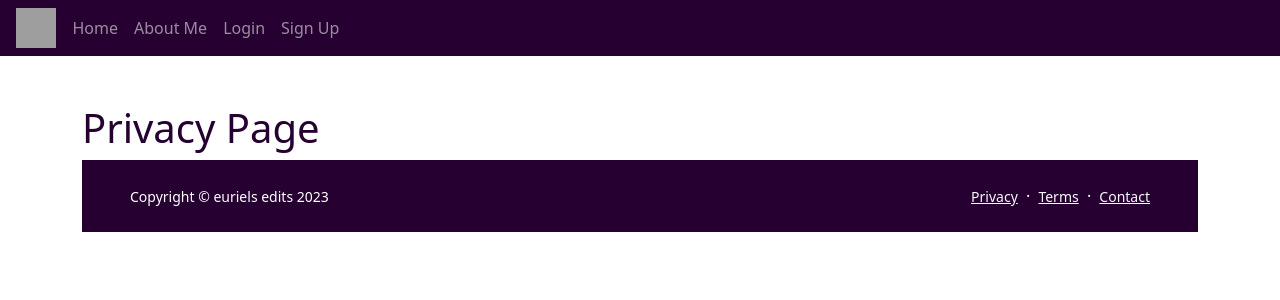
After one commit to eur1el/referenceflask, a Flask app: page /terms in a window 1280 px wide. The commit adds this page. Shown: the top 300 px of the page. Run offline with Flask 3, Linux system fonts and the light colour scheme; data comes from the database, SQL or seed files in the repository; some libraries are stand-ins or nearby versions; grey boxes are pictures that could not be loaded.

Commit message:
created pages according to footer

```diff
--- a/Content/website/templates/create_post.html
+++ b/Content/website/templates/create_post.html
@@ -1,6 +1,6 @@
 <!--Uses base template's code for base html site-->
-{% extends "base.html" %} {% block title %}Home{% endblock %} {% block content
-  %}
+{% extends "base.html" %} {% block title %}Home{% endblock %} {% block content%}
+
 
   <div class="content-section">
     <form method="POST">
--- /dev/null
+++ b/Content/website/templates/terms.html
@@ -0,0 +1,24 @@
+<!--Extends code from base.html for a basic page-->
+{% extends "base.html" %} {% block title %}Home{% endblock %}
+{% block content %}
+<br>
+<br>
+<h1> Privacy Page</h1>
+    <!-- Footer-->
+    <footer class="footer-custom py-4 mt-auto">
+        <div class="container px-5">
+            <div class="row align-items-center justify-content-between flex-column flex-sm-row">
+                <div class="col-auto"><div class="small m-0 text-white">Copyright &copy; euriels edits 2023</div></div>
+                <div class="col-auto">
+                    <a class="link-light small" href="/privacy">Privacy</a>
+                    <span class="text-white mx-1">&middot;</span>
+                    <a class="link-light small" href="/terms">Terms</a>
+                    <span class="text-white mx-1">&middot;</span>
+                    <a class="link-light small" href="/contact">Contact</a>
+                </div>
+            </div>
+        </div>
+    </footer>
+</body>
+
+{% endblock%}
--- a/Content/website/views.py
+++ b/Content/website/views.py
@@ -25,6 +25,24 @@ def home():
 def aboutme():
     page = Post.query.all()
     return render_template("aboutme.html", user=current_user, posts=posts)
+
+@views.route("/")
+@views.route("/contact")
+def contact():
+    page = Post.query.all()
+    return render_template("contact.html", user=current_user, posts=posts)
+
+@views.route("/")
+@views.route("/terms")
+def terms():
+    page = Post.query.all()
+    return render_template("terms.html", user=current_user, posts=posts)
+
+@views.route("/")
+@views.route("/privacy")
+def privacy():
+    page = Post.query.all()
+    return render_template("privacy.html", user=current_user, posts=posts)
 
 
 @views.route("/blog")
```
Also changed, not shown: Content/website/templates/contact.html (added, +24 -0 lines), Content/website/templates/home.html (+4 -4 lines), Content/website/templates/privacy.html (added, +24 -0 lines).
